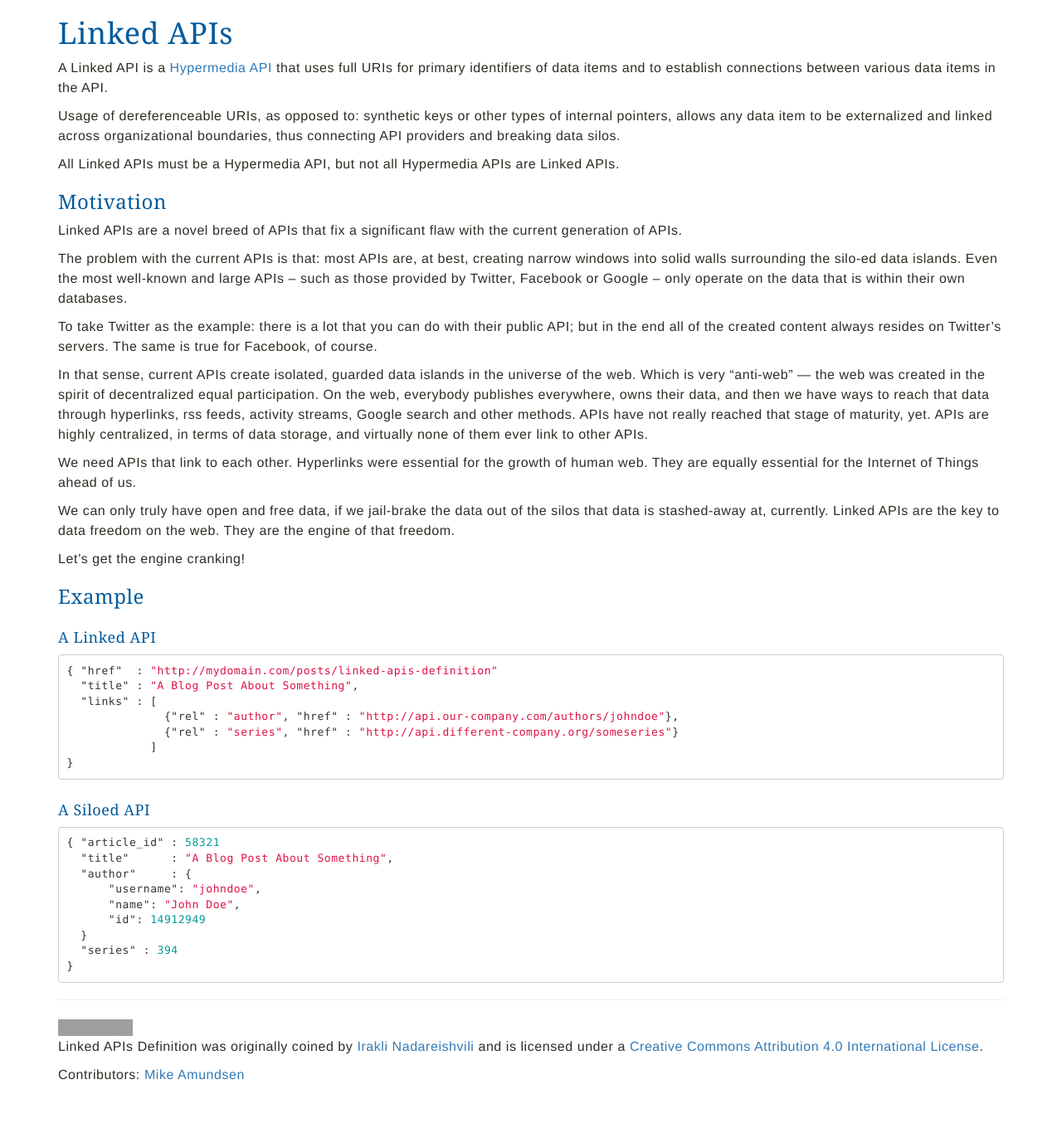
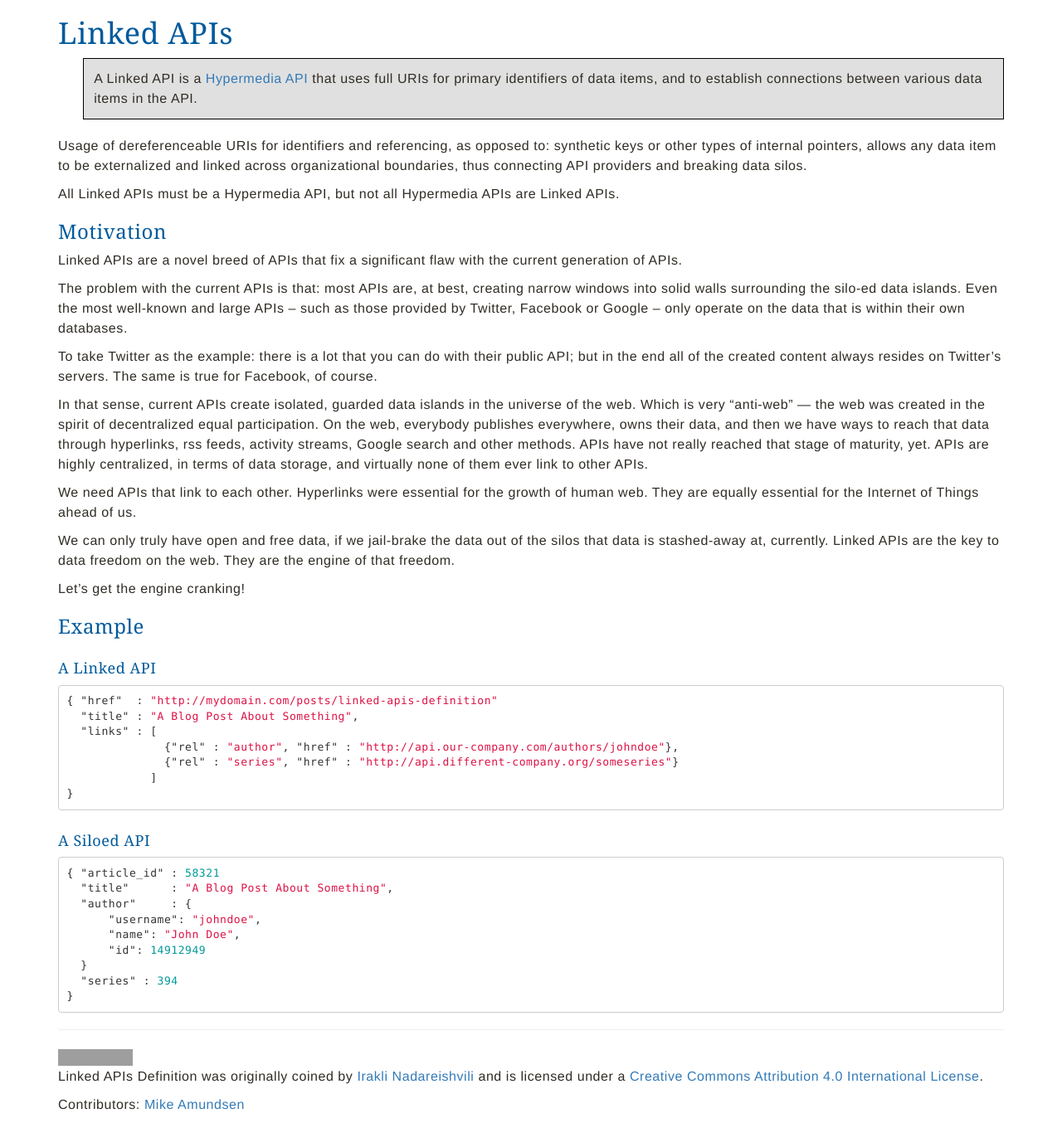
Before and after one commit to inadarei/linkedapis, a Jekyll site: the page built from index.md, in a window 1280 px wide. Shown: the whole page at 83% size. Built offline with Jekyll 4.4.1, drawn with Linux system fonts in a browser that asks for light colours; nearby versions of some CDN libraries; Markdown is read by kramdown in place of the engine named in the settings; before the commit the page ends 1318 px from its top, so only the background shows below that; grey boxes are pictures that could not be loaded.

```diff
--- a/index.md
+++ b/index.md
@@ -5,9 +5,9 @@ title: Linked APIs
 
 # Linked APIs
 
-A Linked API is a [Hypermedia API](http://www.infoq.com/articles/hypermedia-api-tutorial-part-one) that uses full URIs for primary identifiers of data items and to establish connections between various data items in the API.
+> A Linked API is a [Hypermedia API](http://www.infoq.com/articles/hypermedia-api-tutorial-part-one) that uses full URIs for primary identifiers of data items, and to establish connections between various data items in the API.
 
-Usage of dereferenceable URIs, as opposed to: synthetic keys or other types of internal pointers, allows any data item to be externalized and  linked across organizational boundaries, thus connecting API providers and breaking data silos.
+Usage of dereferenceable URIs for identifiers and referencing, as opposed to: synthetic keys or other types of internal pointers, allows any data item to be externalized and  linked across organizational boundaries, thus connecting API providers and breaking data silos.
 
 All Linked APIs must be a Hypermedia API, but not all Hypermedia APIs are Linked APIs.
 
```
